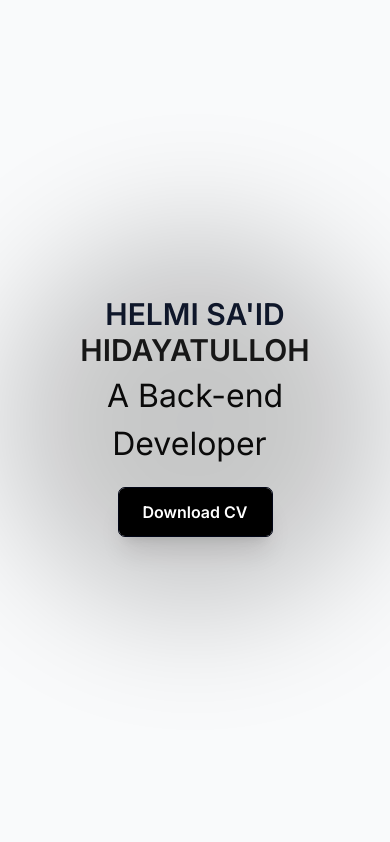
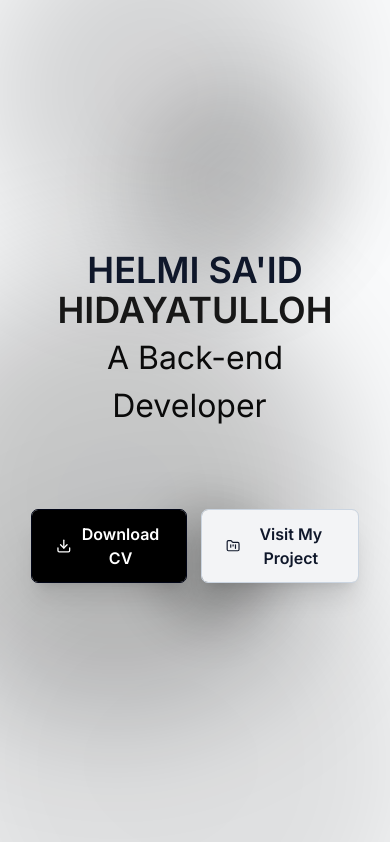
Before and after one commit to helmisaid/portfolio, a Next.js app: page / in a window 390 px wide. Shown: the top 842 px of the page. Built offline with nearby package versions, Linux system fonts and the light colour scheme.

Commit message:
edited: background and title

```diff
--- a/components/hero.js
+++ b/components/hero.js
@@ -1,7 +1,7 @@
-"use client";
-import Image from "next/image";
-import { motion } from "framer-motion";
-import { TypeAnimation } from "react-type-animation";
+"use client"
+import { motion } from "framer-motion"
+import { TypeAnimation } from "react-type-animation"
+import { Download, FolderKanban } from "lucide-react"
 
 const Hero = () => {
   return (
@@ -9,11 +9,24 @@ const Hero = () => {
       id="home"
       className="py-56 bg-gray-50 flex items-center justify-center min-h-screen relative overflow-hidden"
     >
-      <div className="absolute inset-0 flex items-center justify-center">
-        <div
-          className="w-96 h-96 bg-black rounded-full blur-3xl opacity-20"
-        ></div>
+      {/* Background blur circles */}
+      <div className="absolute inset-0">
+        {/* Center circle - moved slightly to the left */}
+        <div className="absolute top-1/2 left-[30%] -translate-x-1/2 -translate-y-1/3 w-[450px] h-[450px] bg-black rounded-full blur-3xl opacity-20"></div>
+
+        {/* Top left circle */}
+        <div className="absolute top-[-10%] left-[-5%] w-[350px] h-[350px] bg-black rounded-full blur-3xl opacity-15"></div>
+
+        {/* Bottom right circle */}
+        <div className="absolute bottom-[-20%] right-[-8%] w-[500px] h-[500px] bg-black rounded-full blur-3xl opacity-10"></div>
+
+        {/* Small top right circle */}
+        <div className="absolute top-[10%] right-[15%] w-[200px] h-[200px] bg-black rounded-full blur-2xl opacity-15"></div>
+
+        {/* Extra small random circle */}
+        <div className="absolute top-[60%] right-[30%] w-[120px] h-[120px] bg-black rounded-full blur-xl opacity-20"></div>
       </div>
+
       <div className="container mx-auto px-4 relative z-10">
         <div className="flex flex-wrap items-center justify-center">
           <motion.div
@@ -22,25 +35,23 @@ const Hero = () => {
             animate={{ opacity: 1, x: 0 }}
             className="w-full px-4 md:w-1/2 mb-4 md:mb-0 text-center"
           >
-            <h1 className="font-semibold font-inter my-1 text-slate-900 text-3xl sm:text-4xl md:text-5xl">
+            <h1 className="font-semibold font-inter my-1 text-slate-900 text-4xl md:text-5xl">
               HELMI SA&apos;ID <span className="text-primary">HIDAYATULLOH</span>
             </h1>
             <TypeAnimation
-              sequence={[
-                "A Front-end Developer",
-                1000,
-                "A Back-end Developer",
-                1000,
-                "A UI/UX Designer",
-                1000,
-              ]}
+              sequence={["A Front-end Developer", 1000, "A Back-end Developer", 1000, "A UI/UX Designer", 1000]}
               speed={30}
               style={{ fontSize: "2em" }}
-              repeat={Infinity}
+              repeat={Number.POSITIVE_INFINITY}
             />
-            <div className="mt-5">
-              <button className="bg-black text-white px-6 py-3 outline outline-1 outline-slate-950 hover:outline-slate-950 font-semibold border-gray-950 rounded-md hover:bg-white hover:text-black hover:delay-200 transition-all duration-200 ease-in-out shadow-xl">
+            <div className="mt-20 flex justify-center gap-4">
+              <button className="bg-black text-white px-6 py-3 outline outline-1 outline-slate-950 hover:outline-slate-500 hover:-translate-y-1 hover:scale-100 font-semibold rounded-md hover:bg-gray-100 hover:text-black hover:delay-200 transition-all duration-200 ease-in-out shadow-xl flex items-center gap-2">
+                <Download className="w-5 h-5" />
                 Download CV
+              </button>
+              <button className="bg-gray-100 text-slate-900 px-6 py-3 outline outline-1 outline-slate-300 hover:outline-slate-400 hover:-translate-y-1 hover:scale-100 font-semibold rounded-md hover:bg-white hover:text-black hover:delay-200 transition-all duration-200 ease-in-out shadow-xl flex items-center gap-2">
+                <FolderKanban className="w-5 h-5" />
+                Visit My Project
               </button>
             </div>
           </motion.div>
@@ -54,7 +65,7 @@ const Hero = () => {
                 transition={{ duration: 0.5 }}
               >
                 <Image
-                  src={Helmi}
+                  src={Helmi || "/placeholder.svg"}
                   alt="helmi"
                   layout="responsive"
                   width={700}
@@ -67,7 +78,7 @@ const Hero = () => {
         </div>
       </div>
     </section>
-  );
-};
+  )
+}
 
-export default Hero;
+export default Hero
--- a/package.json
+++ b/package.json
@@ -15,6 +15,7 @@
     "@heroui/react": "^2.7.4",
     "clsx": "^2.1.1",
     "framer-motion": "^11.1.7",
+    "lucide-react": "^0.501.0",
     "motion": "^10.17.0",
     "next": "^14.2.24",
     "react": "^18.2.0",
```
Also changed, not shown: 1 other file (tests, documents, lock files or other folders).
